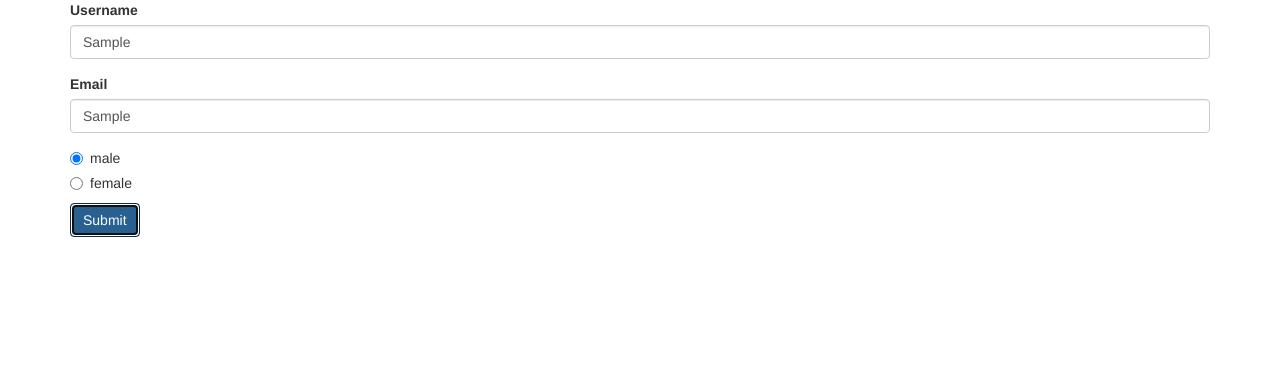
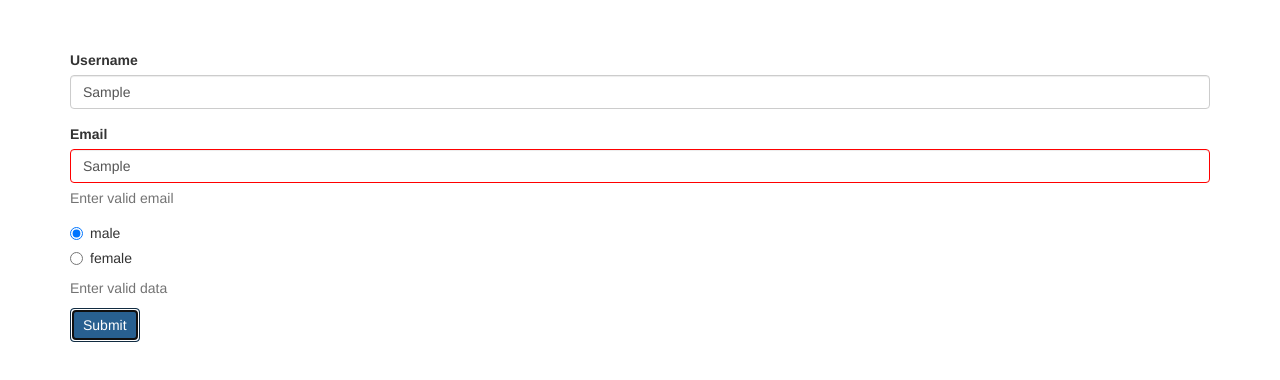
Before and after one commit to super8989/Angular_Forms, an Angular app in the folder reactive/: page / in a window 1280 px wide. Both pictures are taken after typing "Sample", "Sample" into the empty fields and a click on the button "Submit". Shown: the top 380 px of the page. Built offline with nearby package versions, Linux system fonts and the light colour scheme.

Commit message:
Reactive Getting Access to Controls

```diff
--- a/reactive/src/app/app.component.css
+++ b/reactive/src/app/app.component.css
@@ -0,0 +1,7 @@
+.container {
+  margin-top: 5rem;
+}
+
+input.ng-invalid.ng-touched {
+  border: 1px solid red;
+}
--- a/reactive/src/app/app.component.html
+++ b/reactive/src/app/app.component.html
@@ -10,6 +10,14 @@
             formControlName="username"
             class="form-control"
           />
+          <span
+            *ngIf="
+              !signupForm.get('username').valid &&
+              signupForm.get('username').touched
+            "
+            class="help-block"
+            >Enter valid username</span
+          >
         </div>
         <div class="form-group">
           <label for="email">Email</label>
@@ -19,6 +27,13 @@
             formControlName="email"
             class="form-control"
           />
+          <span
+            *ngIf="
+              !signupForm.get('email').valid && signupForm.get('email').touched
+            "
+            class="help-block"
+            >Enter valid email</span
+          >
         </div>
         <div class="radio" *ngFor="let gender of genders">
           <label>
@@ -27,6 +42,9 @@
             }}
           </label>
         </div>
+        <span *ngIf="!signupForm.valid && signupForm.touched" class="help-block"
+          >Enter valid data</span
+        >
         <button class="btn btn-primary" type="submit">Submit</button>
       </form>
     </div>
```
